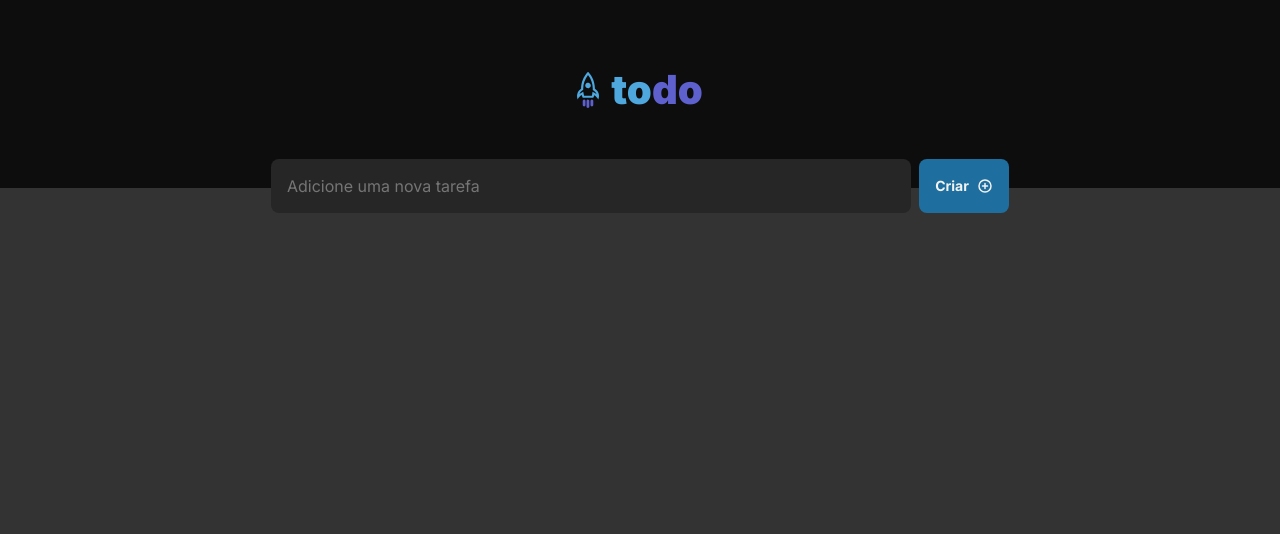
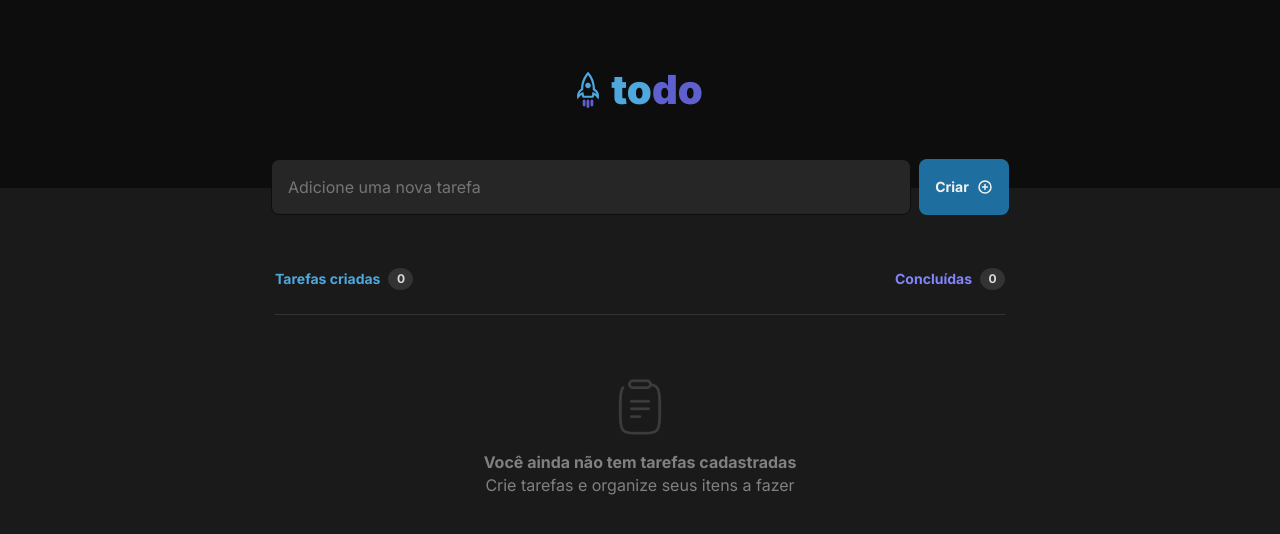
Before and after one commit to ligiapretel/desafio-ignite-todo-list, a React (Vite) app: page / in a window 1280 px wide. Shown: the top 534 px of the page. Built offline with nearby package versions, Linux system fonts and the light colour scheme.

Commit message:
styles: Criando componente Tasks e seus estilos

```diff
--- a/src/App.jsx
+++ b/src/App.jsx
@@ -2,6 +2,7 @@ import './global.css';
 
 import { Header } from './components/Header';
 import { AddTaskBar } from './components/AddTaskBar';
+import { Tasks } from './components/Tasks';
 
 export function App() {
 
@@ -9,6 +10,7 @@ export function App() {
     <>
       <Header />
       <AddTaskBar />
+      <Tasks />
     </>
   )
 }
--- a/src/components/AddTaskBar.module.css
+++ b/src/components/AddTaskBar.module.css
@@ -12,7 +12,7 @@
     padding: 1rem;
     background-color: var(--gray-500);
     color: var(--gray-300);
-    border: none;
+    border: 1px solid var(--gray-700);
     border-radius: 8px;
     outline: none;
 }
--- /dev/null
+++ b/src/components/Tasks.jsx
@@ -0,0 +1,24 @@
+import styles from './Tasks.module.css';
+import clipboard from '../assets/clipboard.svg';
+
+export function Tasks(){
+    return(
+        <div className={styles.container}>
+            <div className={styles.info}>
+                <div className={styles.created}>
+                    <span className={styles.blue}>Tarefas criadas</span>
+                    <span className={styles.counter}>0</span>
+                </div>
+                <div className={styles.done}>
+                    <span className={styles.purple}>Concluídas</span>
+                    <span className={styles.counter}>0</span>
+                </div>
+            </div>
+            <div className={styles.empty}>
+                <img src={clipboard} alt="Ícone de Clipboard" />
+                <p className={styles.bold}>Você ainda não tem tarefas cadastradas</p>
+                <p>Crie tarefas e organize seus itens a fazer</p>
+            </div>
+        </div>
+    )
+}
--- /dev/null
+++ b/src/components/Tasks.module.css
@@ -0,0 +1,56 @@
+.container {
+    width: 45.625rem;
+    margin: 5rem auto 0 auto;
+}
+
+.info {
+    display: flex;
+    justify-content: space-between;
+    margin-bottom: 1.5rem;
+}
+
+.created, .done {
+    display: flex;
+    align-items: center;
+    gap: 0.5rem;
+}
+
+.blue {
+    color: var(--blue);
+    font-size: 0.875rem;
+    font-weight: bold;
+}
+
+.purple {
+    color: var(--purple);
+    font-size: 0.875rem;
+    font-weight: bold;
+}
+
+.counter {
+    color: var(--gray-200);
+    font-size: 0.75rem;
+    font-weight: bold;
+    background-color: var(--gray-400);
+    width: 25px;
+    text-align: center;
+    border-radius: 50%;
+}
+
+.empty {
+    display: flex;
+    flex-direction: column;
+    align-items: center;
+    padding: 4rem 1.5rem;
+    border-top: 1px solid var(--gray-400);
+}
+
+.empty > img {
+    width: 3.5rem;
+    height: 3.5rem;
+    margin-bottom: 1rem;
+}
+
+.bold {
+    font-weight: bold;
+}
--- a/src/global.css
+++ b/src/global.css
@@ -22,7 +22,7 @@
 }
 
 body {
-    background-color: var(--gray-400);
+    background-color: var(--gray-600);
     color: var(--gray-300);
     -webkit-font-smoothing: antialiased;
 }
```
Also changed, not shown: src/assets/clipboard.svg (added).
